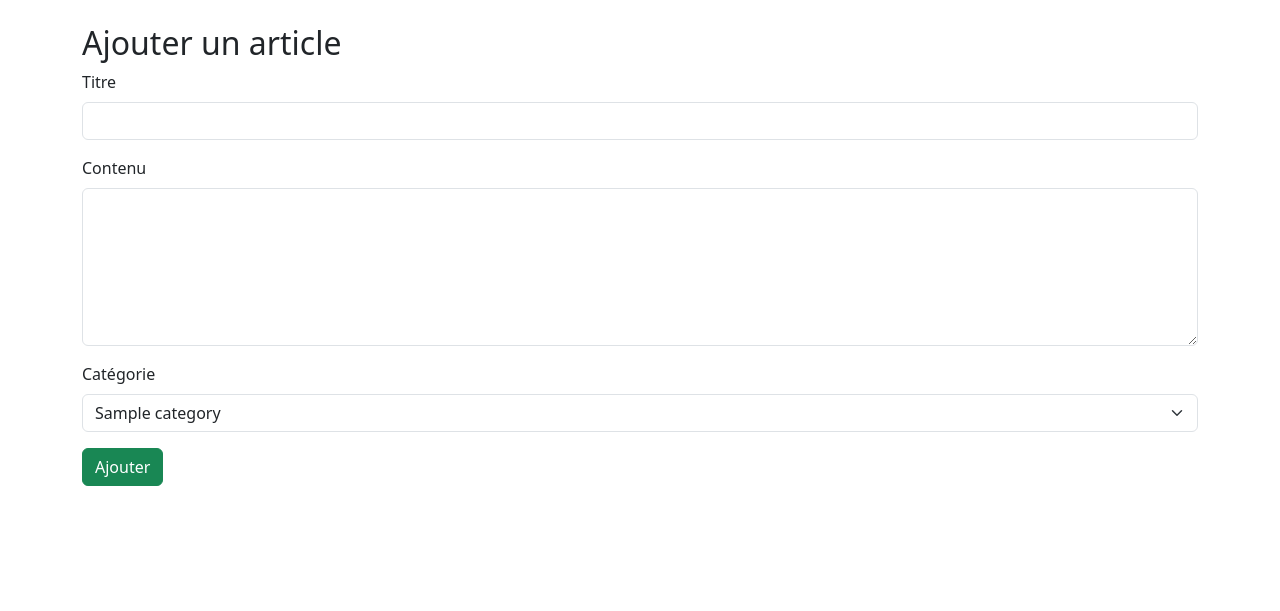
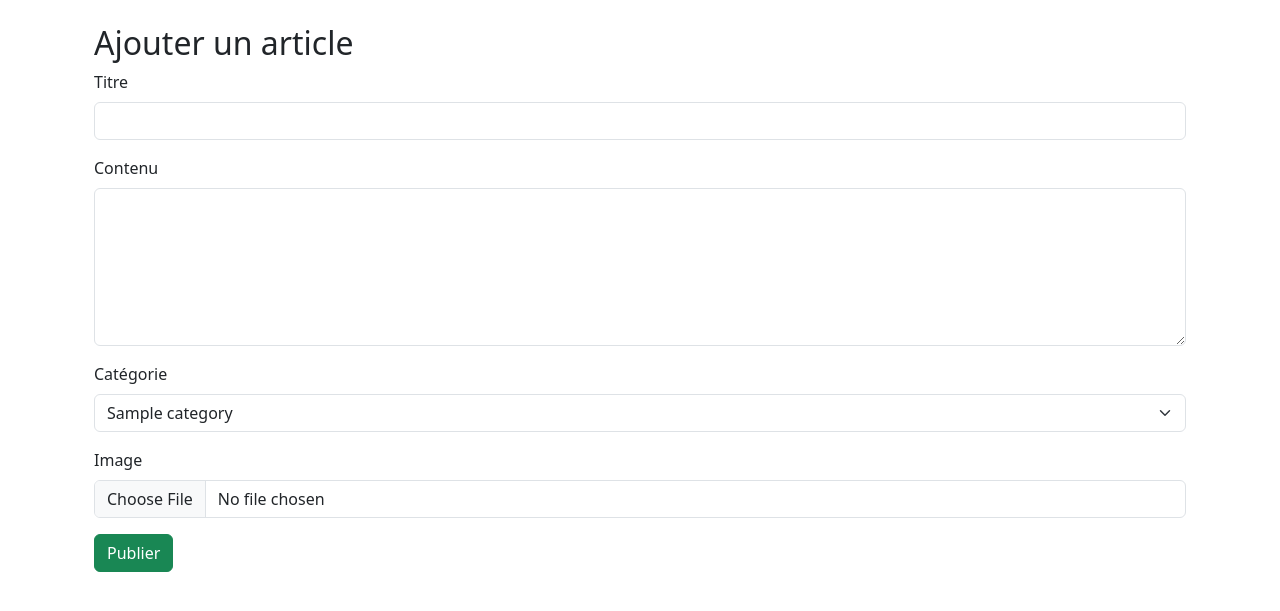
Before and after one commit to yannaristote7/NOS_AWAS, a Django app: page /post/add/ in a window 1280 px wide. Shown: the part 56-667 px from the top of the page. Run offline with Django 5.2, Linux system fonts and the light colour scheme; a user stored in the database is signed in; tables that the repository leaves empty hold one stand-in row (values such as "Sample post").

Commit message:
Ajout upload image dans les posts et affichage dans post_detail

```diff
--- a/NOS_AWAS_project/urls.py
+++ b/NOS_AWAS_project/urls.py
@@ -18,6 +18,8 @@ from django.contrib import admin
 from django.urls import path, include
 from django.contrib.auth import views as auth_views
 from blog import views as blog_views
+from django.conf import settings
+from django.conf.urls.static import static
 
 urlpatterns = [
     path('admin/', admin.site.urls),
@@ -26,3 +28,6 @@ urlpatterns = [
     path('logout/', auth_views.LogoutView.as_view(next_page='home'), name='logout'),
     path('register/', blog_views.register, name='register'),
 ]
+
+if settings.DEBUG:
+    urlpatterns += static(settings.MEDIA_URL, document_root=settings.MEDIA_ROOT)
--- a/blog/templates/blog/add_post.html
+++ b/blog/templates/blog/add_post.html
@@ -2,17 +2,24 @@
 {% load humanize %}
 
 {% block content %}
+
+<div class="container mt-4">
+
 <h2>Ajouter un article</h2>
-<form method="post">
+
+<form method="post" enctype="multipart/form-data">
     {% csrf_token %}
+
     <div class="mb-3">
         <label class="form-label">Titre</label>
         <input type="text" name="title" class="form-control" required>
     </div>
+
     <div class="mb-3">
         <label class="form-label">Contenu</label>
         <textarea name="content" class="form-control" rows="6" required></textarea>
     </div>
+
     <div class="mb-3">
         <label class="form-label">Catégorie</label>
         <select name="category" class="form-select" required>
@@ -21,6 +28,16 @@
             {% endfor %}
         </select>
     </div>
-    <button type="submit" class="btn btn-success">Ajouter</button>
+
+    <div class="mb-3">
+        <label class="form-label">Image</label>
+        <input type="file" name="image" class="form-control">
+    </div>
+
+    <button type="submit" class="btn btn-success">Publier</button>
+
 </form>
+
+</div>
+
 {% endblock %}
--- a/blog/templates/blog/post_detail.html
+++ b/blog/templates/blog/post_detail.html
@@ -17,6 +17,10 @@
             </p>
 
             <hr>
+
+            {% if post.image %}
+            <img src="{{ post.image.url }}" class="img-fluid mb-3" alt="Image de l'article">
+            {% endif %}
 
             <p class="card-text" style="white-space: pre-line;">
                 {{ post.content }}
--- a/blog/views.py
+++ b/blog/views.py
@@ -48,7 +48,17 @@ def add_post(request):
         content = request.POST['content']
         category_id = request.POST['category']
         category = get_object_or_404(Category, pk=category_id)
-        Post.objects.create(title=title, content=content, author=request.user, category=category)
+
+        # ✅ récupérer l'image
+        image = request.FILES.get('image')  # None si pas d'image
+
+        Post.objects.create(
+            title=title,
+            content=content,
+            author=request.user,
+            category=category,
+            image=image
+        )
         messages.success(request, 'Article ajouté avec succès !')
         return redirect('home')
     return render(request, 'blog/add_post.html', {'categories': categories})
```
Also changed, not shown: blog/migrations/0002_post_image_alter_category_name.py (added).
